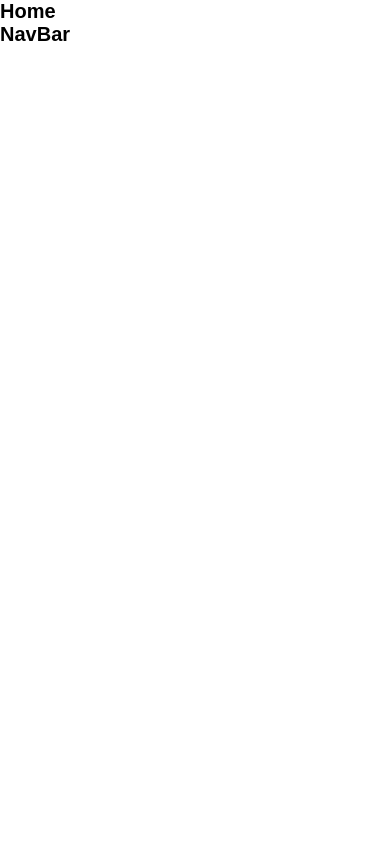
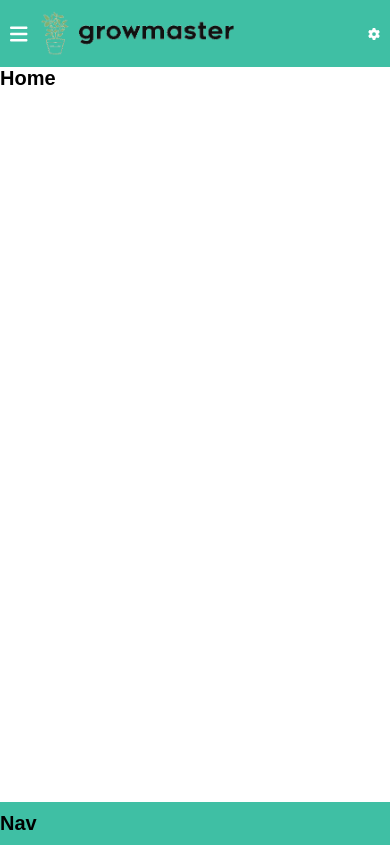
Before and after one commit to brunohenrique2002/growMaster, a Vue app: page /dashboard in a window 390 px wide. Built offline with nearby package versions, Linux system fonts and the light colour scheme.

Commit message:
feat: upadte mainLayout, implement navBar

```diff
--- a/src/components/organisms/DashBoard.vue
+++ b/src/components/organisms/DashBoard.vue
@@ -1,5 +1,13 @@
 <template>
-    <h1></h1>
+    <div class="dashboard">
+        <div class="dashboard__header">
+            <font-awesome-icon class="dashboard__bars" :icon="['fas', 'bars']" size="2x" />
+            <img class="dashboard__logo" src="@/assets/img/grow-master-logo-transparent.png" alt="Logo Grow">
+            <div class="dashboard__gearIcon">
+                <font-awesome-icon class="dashboard__gear" :icon="['fas', 'gear']" />
+            </div>
+        </div>
+    </div>
 </template>
 <script>
 import { defineComponent } from 'vue';
@@ -10,4 +18,38 @@ export default defineComponent({
     },
 });
 </script>
-<style></style>
+<style scoped lang="scss">
+.dashboard {
+    @media (max-width: 600px) {
+        background-color: var(--color-primary);
+
+        &__header {
+            display: flex;
+            align-items: center;
+            margin: 0 1em;
+            padding: 1em 0;
+        }
+
+        &__logo {
+            width: 200px;
+            margin-left: 1em;
+            border-radius: 6px;
+        }
+
+        &__gearIcon {
+            width: 100%;
+            display: flex;
+            justify-content: flex-end;
+        }
+
+        &__gear {
+            font-size: 1.2em;
+            color: var(--color-white);
+        }
+
+        &__bars {
+            color: var(--color-white);
+        }
+    }
+}
+</style>
--- a/src/components/organisms/NavBar.vue
+++ b/src/components/organisms/NavBar.vue
@@ -1,5 +1,7 @@
 <template>
-    <h1>NavBar</h1>
+    <div class="navBar">
+        <h1>Nav</h1>
+    </div>
 </template>
 <script>
 import { defineComponent } from 'vue';
@@ -10,4 +12,10 @@ export default defineComponent({
     },
 });
 </script>
-<style></style>
+<style scoped lang="scss">
+.navBar {
+
+    background: var(--color-primary);
+    padding: 1em 0em;
+}
+</style>
--- a/src/layouts/MainLayout.vue
+++ b/src/layouts/MainLayout.vue
@@ -1,9 +1,11 @@
 <template>
-    <div>
+    <div class="teste">
         <DashBoard />
-        <main>
-            <RouterView />
-        </main>
+        <div class="teste2">
+            <main>
+                <RouterView />
+            </main>
+        </div>
         <NavBar />
     </div>
 </template>
@@ -19,4 +21,8 @@ export default defineComponent({
 });
 </script>
 
-<style scoped lang="scss"></style>
+<style scoped lang="scss">
+.teste2 {
+    min-height: 87vh;
+}
+</style>
--- a/src/main.ts
+++ b/src/main.ts
@@ -1,11 +1,11 @@
 import './assets/main.css'
-
 import { createApp } from 'vue'
 import App from './App.vue'
 import router from './router'
+import { FontAwesomeIcon } from '@/plugins/font-awesome';
 
 const app = createApp(App)
 
+app.component('font-awesome-icon', FontAwesomeIcon);
 app.use(router)
-
 app.mount('#app')
--- /dev/null
+++ b/src/plugins/font-awesome.ts
@@ -0,0 +1,14 @@
+
+import { library } from '@fortawesome/fontawesome-svg-core';
+import { FontAwesomeIcon } from '@fortawesome/vue-fontawesome';
+import { faUser } from '@fortawesome/free-regular-svg-icons';
+import { faSearch } from '@fortawesome/free-solid-svg-icons';
+import { faBars } from '@fortawesome/free-solid-svg-icons';
+import { faSquarePlus } from '@fortawesome/free-regular-svg-icons';
+import { faGear } from '@fortawesome/free-solid-svg-icons';
+
+library.add(faUser, faSearch, faBars, faSquarePlus, faGear);
+
+
+
+export { FontAwesomeIcon };
--- a/src/views/Login.vue
+++ b/src/views/Login.vue
@@ -1,7 +1,7 @@
 <template>
   <div class="login">
     <div class="login__img">
-      <img class="login__logo" src="@/assets/img/grow-master-logo.jpeg" alt="">
+      <img class="login__logo" src="@/assets/img/grow-master-logo.jpeg" alt="Logo Grow">
     </div>
     <div class="login__form">
       <h1 class="login__welcome">Bem vindo</h1>
@@ -35,6 +35,11 @@ export default defineComponent({
 <style scoped lang="scss">
 .login {
   @media (max-width: 600px) {
+    display: flex;
+    flex-direction: column;
+    justify-content: center;
+    height: 100vh;
+
     &__forgot {
       display: flex;
       justify-content: flex-end;
@@ -55,10 +60,6 @@ export default defineComponent({
       color: var(--color-primary);
     }
 
-    display: flex;
-    flex-direction: column;
-    justify-content: center;
-    height: 100vh;
 
     &__logo {
       width: 300px;
```
Also changed, not shown: src/assets/img/grow-master-logo-transparent.png (added).
